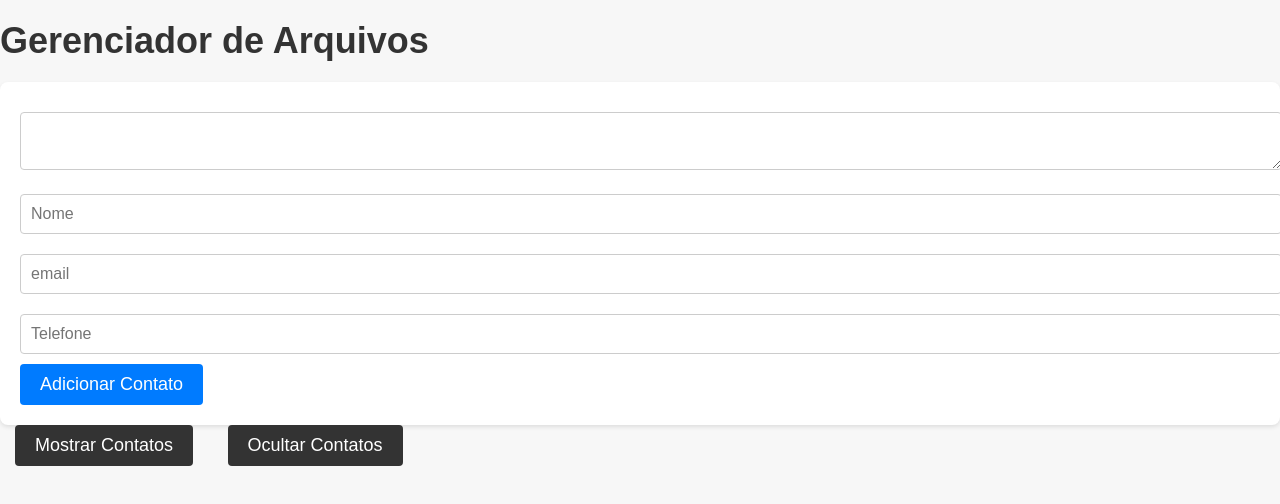
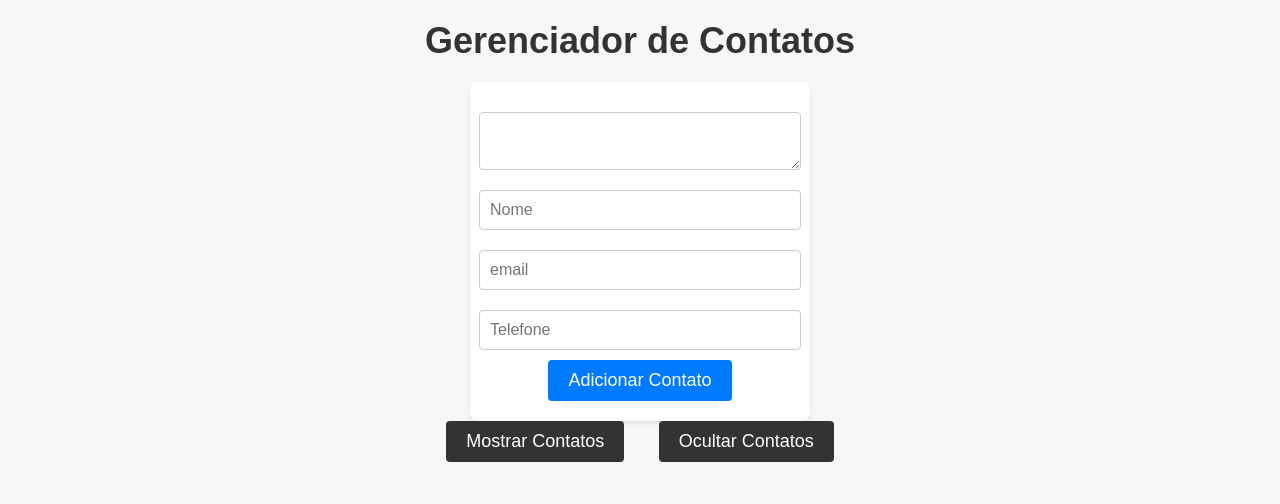
Before and after one commit to isaqkee/Contatos, a plain HTML site: page index.html in a window 1280 px wide. Drawn offline with Linux system fonts and the light colour scheme.

Commit message:
Finalizado

```diff
--- a/index.html
+++ b/index.html
@@ -4,11 +4,11 @@
     <meta charset="UTF-8">
     <meta name="viewport" content="width=device-width, initial-scale=1.0">
     <link rel="stylesheet" href="style.css">
-    <title>Gerenciador de Arquivos</title>
+    <title>Gerenciador de Contatos</title>
 </head>
 <body>
 
-    <h1>Gerenciador de Arquivos</h1>
+    <h1>Gerenciador de Contatos</h1>
 
     <form id="contato-form">
         <textarea id="comentario"></textarea>
--- a/main.js
+++ b/main.js
@@ -33,10 +33,10 @@ class GerenciadorContatos {
 const gerenciadorContatos = new GerenciadorContatos();
 
 const contatoForm = document.getElementById('contato-form');
-const comentarioF = document.getElementById('comentario');
 const nomeF = document.getElementById('nome');
 const emailF = document.getElementById('email');
 const telefoneF = document.getElementById('telefone');
+const comentarioF = document.getElementById('comentario');
 const mostrarContatos = document.getElementById('mostrar-contatos');
 const ocultarContatos = document.getElementById('ocultar-contatos');
 const listaContatos = document.getElementById('contato-lista');
@@ -44,10 +44,10 @@ const listaContatos = document.getElementById('contato-lista');
 contatoForm.addEventListener('submit', (event)=>{
     event.preventDefault();
 
-    const nome = nomeF.value
-    const email = emailF.value
-    const telefone  = telefoneF.value
-    const comentario = comentarioF.value
+    const nome = nomeF.value;
+    const email = emailF.value;
+    const telefone  = telefoneF.value;
+    const comentario = comentarioF.value;
 
     const contato = new Contatos(nome, email, telefone, comentario);
 
--- a/style.css
+++ b/style.css
@@ -4,6 +4,10 @@ body {
     background-color: #f7f7f7;
     margin: 0;
     padding: 0;
+    display: flex;
+    width: 100vw;
+    flex-direction: column;
+    align-items: center;
 }
 
 /* Estilizando o cabeçalho h1 */
@@ -19,6 +23,11 @@ form {
     padding: 20px;
     border-radius: 8px;
     box-shadow: 0 2px 4px rgba(0, 0, 0, 0.1);
+    display: flex;
+    flex-direction: column;
+    justify-content: center;
+    align-items: center;
+    width: 300px;
 }
 
 /* Estilizando os campos de entrada no formulário */
@@ -26,12 +35,13 @@ input[type="text"],
 input[type="email"],
 input[type="tel"],
 textarea {
-    width: 100%;
+    width: 300px;
     padding: 10px;
     margin: 10px 0;
     border: 1px solid #ccc;
     border-radius: 4px;
     font-size: 16px;
+
 }
 
 /* Estilizando o botão no formulário */
@@ -87,7 +97,11 @@ li:hover {
     background-color: #555;
 }
 
-button #mostrarContato, #ocultarContatos{
+/* button #mostrarContato, #ocultarContatos{
     text-align: center;
     align-items: center;
+} */
+
+.botoes{
+    text-align: center;
 }
```
Also changed, not shown: fundo.png (added).
